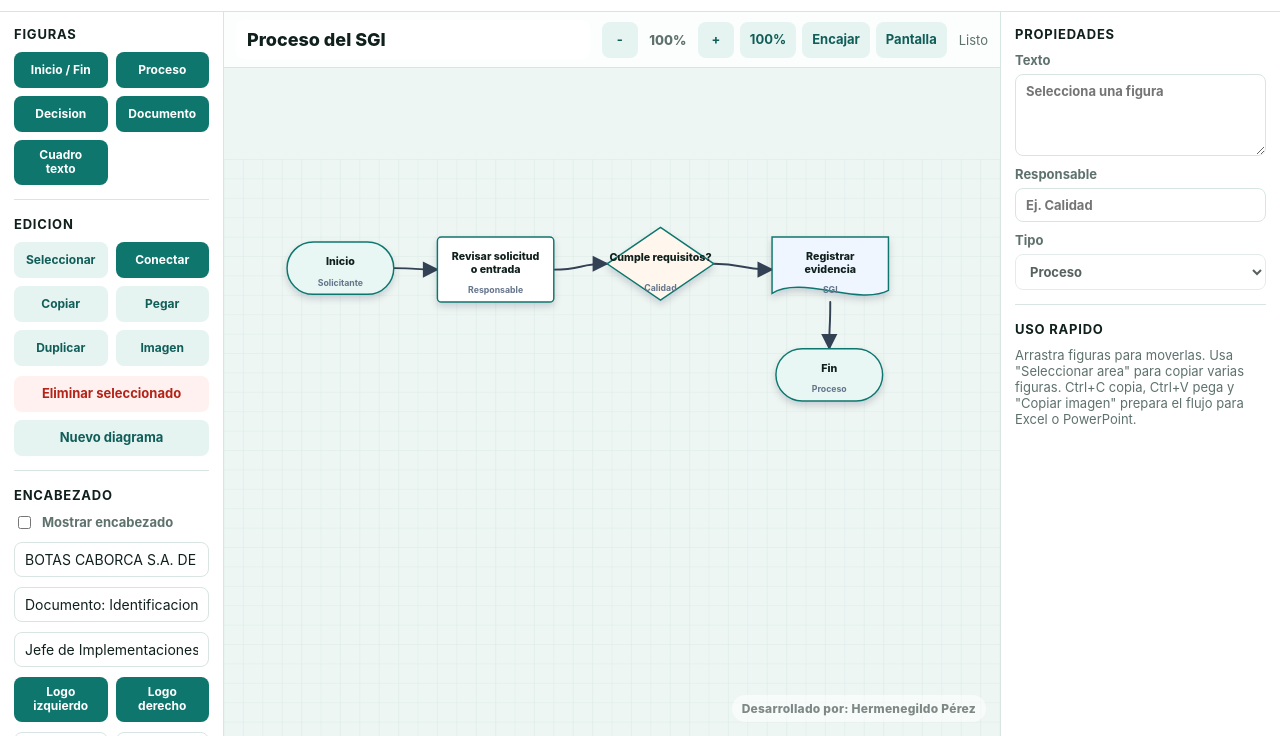
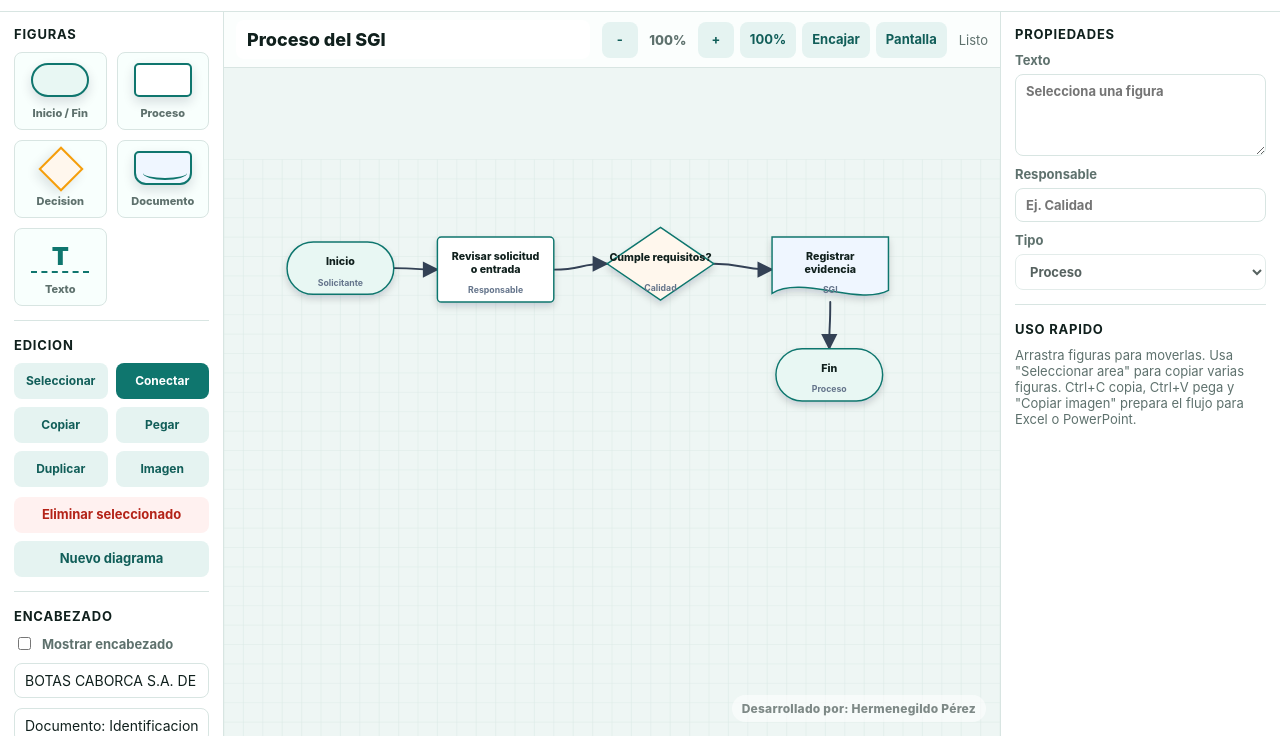
Before and after one commit to meredeitor/flujos, a plain HTML site: page index.html in a window 1280 px wide. Shown: the part 64-800 px from the top of the page. Drawn offline with nearby package versions, Linux system fonts and the light colour scheme.

Commit message:
Add files via upload

```diff
--- a/app.js
+++ b/app.js
@@ -27,7 +27,7 @@ const headerLeftLogoInput = document.getElementById("headerLeftLogoInput");
 const headerRightLogoInput = document.getElementById("headerRightLogoInput");
 const appVersionBadge = document.getElementById("appVersion");
 
-const appVersion = "0.1.5";
+const appVersion = "0.1.6";
 const NS = "http://www.w3.org/2000/svg";
 const storeKey = "flujos-sgc-diagram-v1";
 const currentRecordKey = "flujos-sgc-current-record-v1";
--- a/index.html
+++ b/index.html
@@ -7,7 +7,7 @@
     <title>Flujos SGI</title>
     <link rel="manifest" href="manifest.json" />
     <link rel="icon" href="icon.svg" type="image/svg+xml" />
-    <link rel="stylesheet" href="styles.css?v=0.1.5" />
+    <link rel="stylesheet" href="styles.css?v=0.1.6" />
   </head>
   <body>
     <header class="topbar">
@@ -31,12 +31,27 @@
       <aside class="panel left-panel" aria-label="Herramientas">
         <section>
           <h2>Figuras</h2>
-          <div class="tool-grid compact-grid">
-            <button class="shape-tool" data-shape="terminator">Inicio / Fin</button>
-            <button class="shape-tool" data-shape="process">Proceso</button>
-            <button class="shape-tool" data-shape="decision">Decision</button>
-            <button class="shape-tool" data-shape="document">Documento</button>
-            <button class="shape-tool" data-shape="text">Cuadro texto</button>
+          <div class="shape-palette" aria-label="Galeria de figuras">
+            <button class="shape-tool shape-card" data-shape="terminator" title="Inicio / Fin" aria-label="Inicio / Fin">
+              <span class="shape-icon icon-terminator"></span>
+              <span>Inicio / Fin</span>
+            </button>
+            <button class="shape-tool shape-card" data-shape="process" title="Proceso" aria-label="Proceso">
+              <span class="shape-icon icon-process"></span>
+              <span>Proceso</span>
+            </button>
+            <button class="shape-tool shape-card" data-shape="decision" title="Decision" aria-label="Decision">
+              <span class="shape-icon icon-decision"></span>
+              <span>Decision</span>
+            </button>
+            <button class="shape-tool shape-card" data-shape="document" title="Documento" aria-label="Documento">
+              <span class="shape-icon icon-document"></span>
+              <span>Documento</span>
+            </button>
+            <button class="shape-tool shape-card" data-shape="text" title="Cuadro texto" aria-label="Cuadro texto">
+              <span class="shape-icon icon-text"></span>
+              <span>Texto</span>
+            </button>
           </div>
         </section>
 
@@ -183,7 +198,7 @@
   </div>
 </div>
     <script src="https://cdnjs.cloudflare.com/ajax/libs/jspdf/2.5.1/jspdf.umd.min.js"></script>
-    <script src="app.js?v=0.1.5"></script>
-    <script type="module" src="firebase-init.js?v=0.1.5"></script>
+    <script src="app.js?v=0.1.6"></script>
+    <script type="module" src="firebase-init.js?v=0.1.6"></script>
   </body>
 </html>
--- a/styles.css
+++ b/styles.css
@@ -221,6 +221,100 @@ h2 {
 .action-grid button,
 .compact-grid button {
   font-size: var(--font-xs);
+}
+.shape-palette {
+  display: grid;
+  gap: 10px;
+  grid-template-columns: repeat(2, minmax(0, 1fr));
+}
+
+.shape-card {
+  align-items: center;
+  background: #f8fffd;
+  border: 1px solid var(--line);
+  color: var(--ink);
+  display: grid;
+  gap: 7px;
+  min-height: 78px;
+  padding: 8px 6px;
+}
+
+.shape-card:hover {
+  background: #ecfdf8;
+  border-color: #8dd8cd;
+}
+
+.shape-card span:last-child {
+  color: var(--muted);
+  font-size: 11px;
+  font-weight: 800;
+  line-height: 1.1;
+}
+
+.shape-icon {
+  display: block;
+  height: 34px;
+  justify-self: center;
+  position: relative;
+  width: 58px;
+}
+
+.icon-terminator {
+  background: #e8f7f3;
+  border: 2px solid #0f766e;
+  border-radius: 999px;
+  box-shadow: 0 5px 12px rgba(15, 23, 42, .14);
+}
+
+.icon-process {
+  background: #ffffff;
+  border: 2px solid #0f766e;
+  border-radius: 5px;
+  box-shadow: 0 5px 12px rgba(15, 23, 42, .14);
+}
+
+.icon-decision::before {
+  background: #fff7ed;
+  border: 2px solid #f59e0b;
+  box-shadow: 0 5px 12px rgba(15, 23, 42, .12);
+  content: "";
+  height: 28px;
+  left: 14px;
+  position: absolute;
+  top: 2px;
+  transform: rotate(45deg);
+  width: 28px;
+}
+
+.icon-document {
+  background: #eff6ff;
+  border: 2px solid #0f766e;
+  border-radius: 5px 5px 12px 12px;
+  box-shadow: 0 5px 12px rgba(15, 23, 42, .14);
+}
+
+.icon-document::after {
+  border-bottom: 2px solid #0f766e;
+  border-radius: 50%;
+  bottom: 3px;
+  content: "";
+  height: 12px;
+  left: 7px;
+  position: absolute;
+  width: 44px;
+}
+
+.icon-text {
+  border-bottom: 2px dashed #0f766e;
+  color: #0f766e;
+  font-size: 25px;
+  font-weight: 900;
+  line-height: 34px;
+  text-align: center;
+}
+
+.icon-text::before {
+  content: "T";
 }
 
 .stack-actions {
--- a/sw.js
+++ b/sw.js
@@ -1,4 +1,4 @@
-const CACHE_NAME = "flujos-sgc-v37";
+const CACHE_NAME = "flujos-sgc-v38";
 const ASSETS = [
   "./",
   "./index.html",
```
Also changed, not shown: manifest.json.
